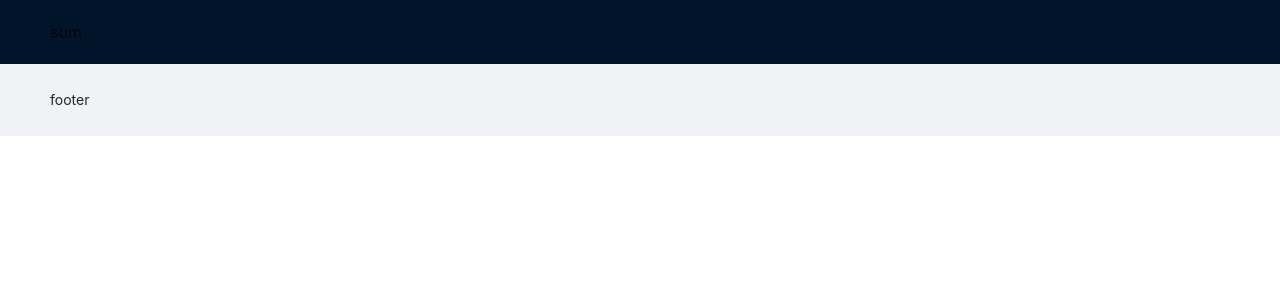
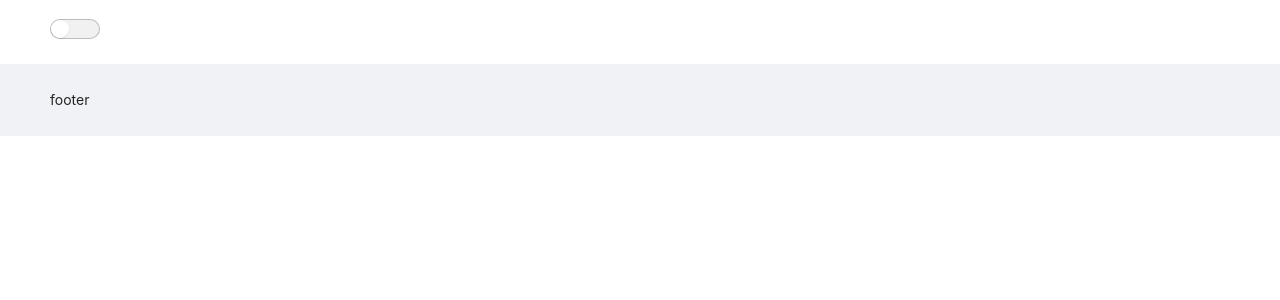
Before and after one commit to Caval1er/vue3-blog, a Vue app: page /article in a window 1280 px wide. Shown: the top 300 px of the page. Built offline with nearby package versions, Linux system fonts and the light colour scheme; what vue-dompurify-html would draw is missing.

Commit message:
feat: 🎸 switch组件样式完成

```diff
--- a/components.d.ts
+++ b/components.d.ts
@@ -5,10 +5,12 @@ import '@vue/runtime-core'
 
 declare module '@vue/runtime-core' {
   export interface GlobalComponents {
+    ACard: typeof import('ant-design-vue/es')['Card']
     ALayout: typeof import('ant-design-vue/es')['Layout']
     ALayoutContent: typeof import('ant-design-vue/es')['LayoutContent']
     ALayoutFooter: typeof import('ant-design-vue/es')['LayoutFooter']
     ALayoutHeader: typeof import('ant-design-vue/es')['LayoutHeader']
+    ALayoutSider: typeof import('ant-design-vue/es')['LayoutSider']
     ErrorLog: typeof import('./src/components/ErrorLog.vue')['default']
     Icon: typeof import('./src/components/Iconify/Icon.vue')['default']
     RouterLink: typeof import('vue-router')['RouterLink']
--- a/src/assets/styles/components/article/index.css
+++ b/src/assets/styles/components/article/index.css
@@ -1,2 +1,3 @@
 @import './aside.css';
 @import './markdown-vue.css';
+@import './navbar.css';
--- /dev/null
+++ b/src/assets/styles/components/article/navbar.css
@@ -0,0 +1,37 @@
+.switch-button {
+  position: relative;
+  display: inline-block;
+  width: 50px;
+  height: 20px;
+  border: 1px solid var(--vp-c-divider);
+  background-color: var(--vp-c-bg-mute);
+  border-radius: 10px;
+}
+
+.switch-button .check {
+  position: absolute;
+  transition: transform 0.25s;
+  width: 18px;
+  height: 18px;
+  top: 0px;
+  left: 0px;
+  border-radius: 50%;
+  background-color: var(--vp-c-white);
+  box-shadow: var(--vp-shadow-1);
+}
+
+.dark .switch-button .check {
+  background-color: var(--vp-c-black);
+}
+.switch-button .icon {
+  position: relative;
+  width: 18px;
+  height: 18px;
+  display: block;
+  border-radius: 50%;
+}
+
+.switch-button .check.active {
+  display: inline-block;
+  transform: translateX(28px);
+}
--- a/src/components/Iconify/Icon.vue
+++ b/src/components/Iconify/Icon.vue
@@ -17,7 +17,7 @@ const props = defineProps({
   },
   color: {
     type: String,
-    default: 'black',
+    default: 'currentColor',
   },
   size: {
     type: Number,
@@ -27,11 +27,13 @@ const props = defineProps({
 
 const getStyle = computed(() => {
   const { size, color } = props
-  return {
-    fontSize: `${size}px`,
-    color: color,
-    display: 'inline-flex',
-  }
+  return color === 'currentColor'
+    ? { fontSize: `${size}px`, display: 'inline-flex' }
+    : {
+        fontSize: `${size}px`,
+        color: color,
+        display: 'inline-flex',
+      }
 })
 </script>
 
--- a/src/components/SwitchButton.vue
+++ b/src/components/SwitchButton.vue
@@ -5,7 +5,7 @@
     role="switch"
     @click="changeChecked"
   >
-    <span class="check">
+    <span class="check" :class="{ active: isCheck }">
       <span v-if="$slots.default" class="icon"><slot></slot></span>
     </span>
   </button>
--- a/src/layouts/header/SwitchApperance.vue
+++ b/src/layouts/header/SwitchApperance.vue
@@ -1,8 +1,10 @@
 <template>
   <div class="switch-apperance-container">
     <switch-button v-model:checked="isDark" @click="toggle"
-      ><span class="sun">sum</span>
-      <span class="moon">moon</span>
+      ><Icon icon="bx:sun" class="sun" /><Icon
+        icon="bytesize:moon"
+        class="moon"
+      />
     </switch-button>
   </div>
 </template>
@@ -50,10 +52,18 @@ const toggle = (newDarkValue: boolean) => {
 <style lang="less" scoped>
 .switch-apperance-container {
   .sun {
+    position: absolute;
     opacity: 1;
+    top: 1px;
+    left: 0px;
+    color: var(--vp-c-text-2);
   }
   .moon {
+    position: absolute;
     opacity: 0;
+    top: 1px;
+    left: 0px;
+    color: var(--vp-c-text-2);
   }
 }
 
@@ -62,5 +72,6 @@ const toggle = (newDarkValue: boolean) => {
 }
 .dark .moon {
   opacity: 1;
+  color: var(--vp-c-text-1);
 }
 </style>
--- a/src/layouts/index.vue
+++ b/src/layouts/index.vue
@@ -1,7 +1,7 @@
 <template>
   <div class="layout-container">
     <a-layout>
-      <a-layout-header>
+      <a-layout-header :style="{ 'background-color': 'white' }">
         <layout-header />
       </a-layout-header>
       <a-layout-content>
```
